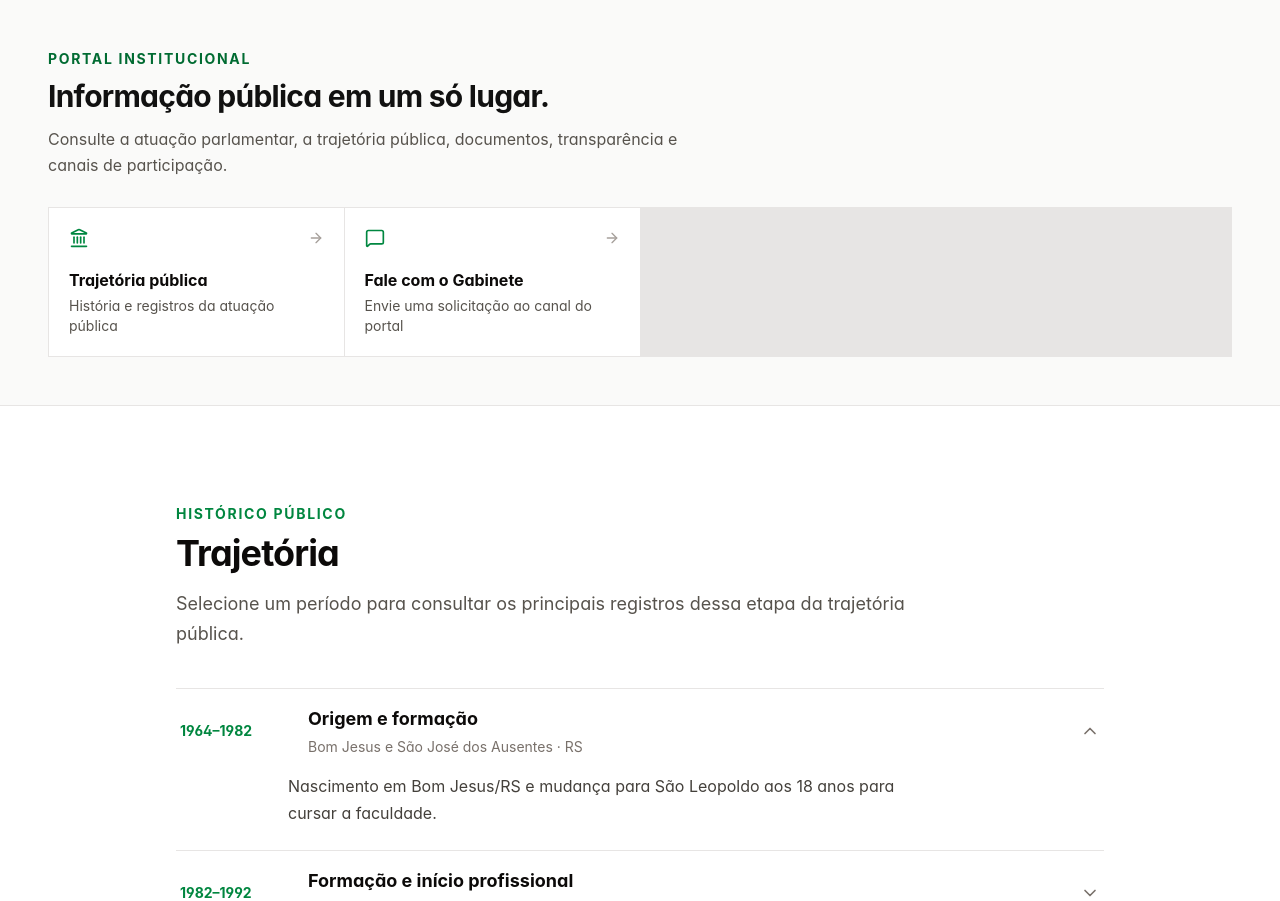
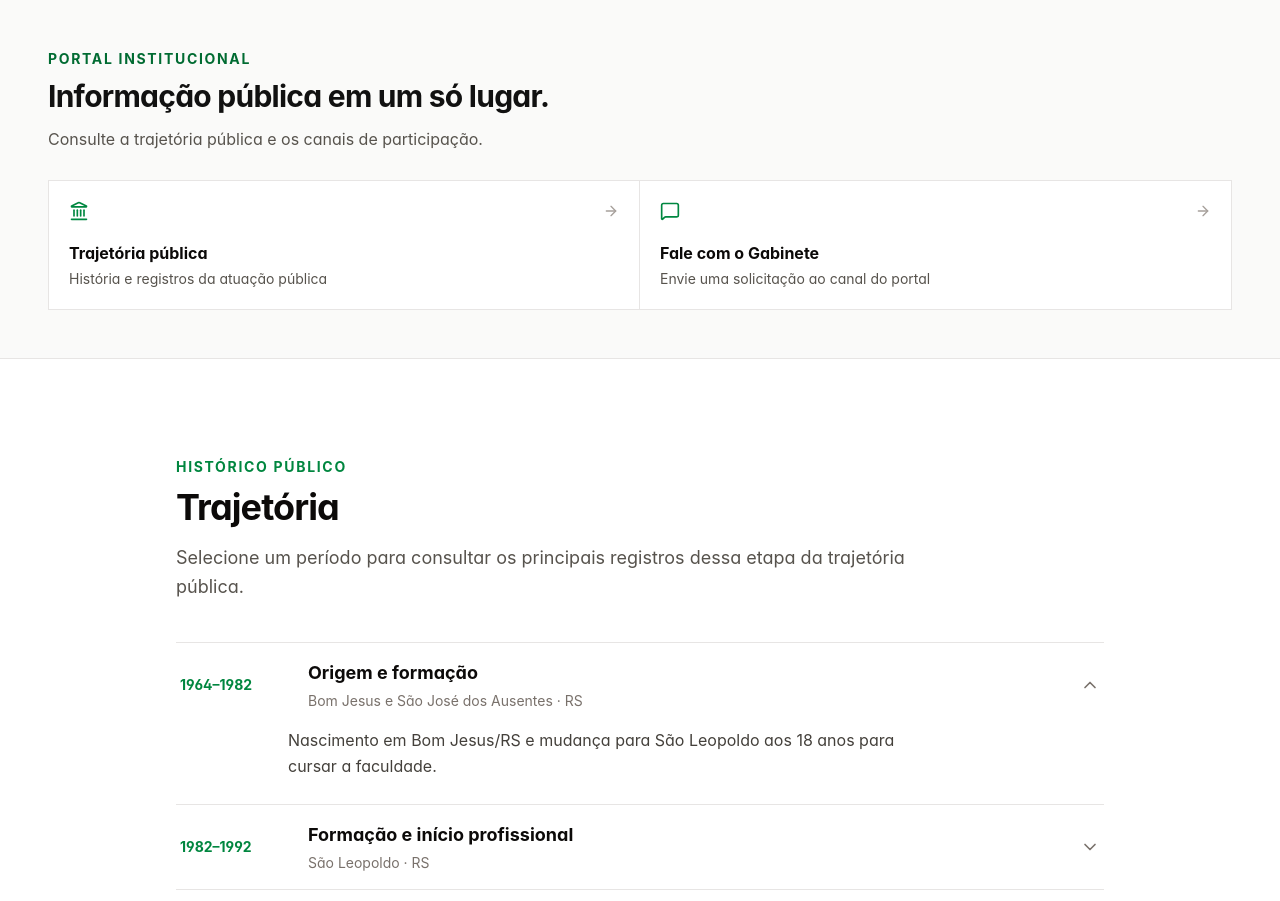
Before and after one commit to Tokenizaa/Deputado-Carlos-Burigo, a React (Vite) app: page / in a window 1280 px wide. Shown: the part 800-1701 px from the top of the page. Built offline with nearby package versions, Linux system fonts and the light colour scheme; no server answers.

Commit message:
refactor(home): remover atalhos restantes desnecessarios

```diff
--- a/src/components/public/HomeView.tsx
+++ b/src/components/public/HomeView.tsx
@@ -29,11 +29,11 @@ export const HomeView: React.FC = () => {
               Informação pública em um só lugar.
             </h2>
             <p className="mt-3 text-base leading-7 text-stone-600">
-              Consulte a atuação parlamentar, a trajetória pública, documentos, transparência e canais de participação.
+              Consulte a trajetória pública e os canais de participação.
             </p>
           </div>
 
-          <div className="mt-7 grid grid-cols-1 overflow-hidden border border-stone-200 bg-stone-200 sm:grid-cols-2 lg:grid-cols-4">
+          <div className="mt-7 grid grid-cols-1 overflow-hidden border border-stone-200 bg-stone-200 sm:grid-cols-2">
             {QUICK_LINKS.map(({ view, label, detail, icon: Icon }) => (
               <button
                 key={view}
```
